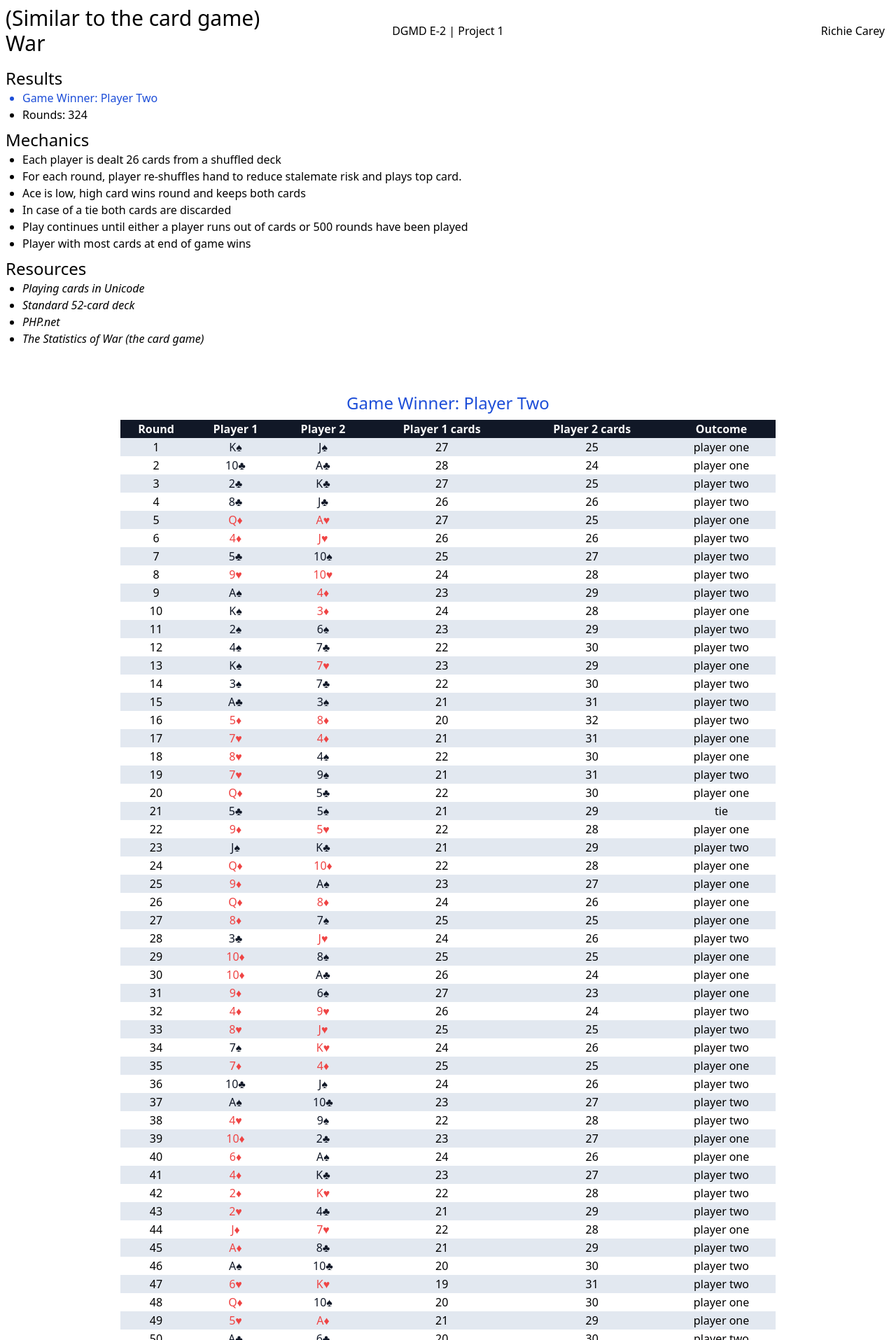
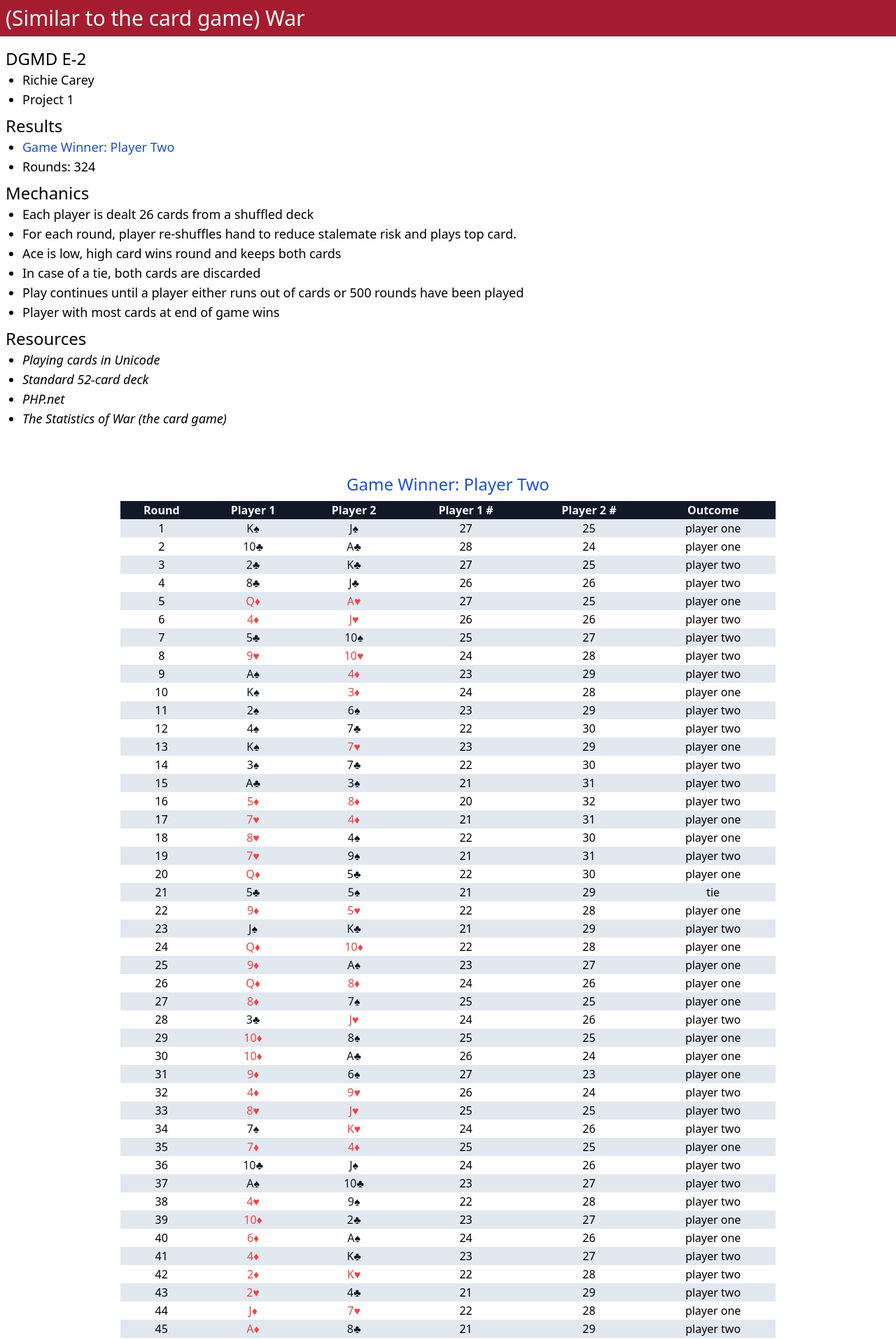
Before and after one commit to richiecarey/e2, a PHP site: page /index.php in a window 1280 px wide. Shown: the top 1915 px of the page at 70% size. Run offline with PHP 8.4, Linux system fonts and the light colour scheme; some libraries are stand-ins or nearby versions.

Commit message:
visual cleanup

```diff
--- a/p1/index-view.php
+++ b/p1/index-view.php
@@ -1,47 +1,48 @@
 <!doctype html>
 <html lang='en'>
+
 <head>
     <title><?php echo $title ?></title>
     <meta charset='utf-8'>
-        <link href=data:, rel=icon>
     <script src="https://cdn.tailwindcss.com"></script>
+    <meta name="viewport" content="width=device-width, initial-scale=1.0">
 </head>
-    <body>
-	    <header class="md:grid md:grid-cols-3 md:justify-items-stretch p-2">
+
+<body class="text-lg">
+    <header class="bg-[#a51c30] mb-2 md:grid md:grid-cols-1 md:justify-items-stretch p-2 text-zinc-50">
         <div class="md:flex md:items-center md:justify-self-start">
             <h1 class="text-2xl md:text-3xl">(Similar to the card game) War</h1>
         </div>
-            <div class="pl-2 md:pl-0 md:flex md:items-center md:justify-self-center">
-                <p>DGMD E-2 | Project 1</p>
-            </div>
-            <div class="pl-2 md:pl-0 md:pr-2 md:flex md:items-center md:justify-self-end no-underline hover:underline">
-	            <p class="text-s"><a href="mailto:richiecarey@gmail.com">Richie Carey</a></p>
-	        </div>
     </header>
     <section class="p-2">
+        <h2 class="text-2xl">DGMD E-2</h2>
+        <ul class="list-disc pb-2 pl-6">
+            <li><a href="mailto:richiecarey@gmail.com">Richie Carey</a></li>
+            <li>Project 1</li>
+        </ul>
         <h2 class="text-2xl">Results</h2>
-	            <ul class="list-disc pl-6 pb-2">
-                    <li class="text-blue-700">Game Winner: <?php echo $winner ?></li>
+        <ul class="list-disc pb-2 pl-6">
+            <li><span class="text-blue-700">Game Winner: <?php echo $winner ?></span></li>
             <li>Rounds: <?php echo $i ?></li>
         </ul>
         <h2 class="text-2xl">Mechanics</h2>
-                <ul class="list-disc pl-6 pb-2">
+        <ul class="list-disc pb-2 pl-6">
             <li>Each player is dealt 26 cards from a shuffled deck</li>
             <li>For each round, player re-shuffles hand to reduce stalemate risk and plays top card.</li>
             <li>Ace is low, high card wins round and keeps both cards</li>
-                    <li>In case of a tie both cards are discarded</li>
-                    <li>Play continues until either a player runs out of cards or 500 rounds have been played</li>
+            <li>In case of a tie, both cards are discarded</li>
+            <li>Play continues until a player either runs out of cards or 500 rounds have been played</li>
             <li>Player with most cards at end of game wins</li>
         </ul>
         <h2 class="text-2xl">Resources</h2>
-            <ul class="list-disc pl-6 pb-2 italic">
+        <ul class="list-disc italic pb-2 pl-6">
             <li><a class="no-underline hover:underline" href="https://en.wikipedia.org/wiki/Playing_cards_in_Unicode" target="_blank" rel="noopener noreferrer">Playing cards in Unicode</a></li>
             <li><a class="no-underline hover:underline" href="https://en.wikipedia.org/wiki/Standard_52-card_deck" target="_blank" rel="noopener noreferrer">Standard 52-card deck</a></li>
             <li><a class="no-underline hover:underline" href="https://www.php.net/" target="_blank" rel="noopener noreferrer">PHP.net</a></li>
             <li><a class="no-underline hover:underline" href="https://www.wimpyprogrammer.com/the-statistics-of-war-the-card-game" target="_blank" rel="noopener noreferrer">The Statistics of War (the card game)</a></li>
         </ul>
     </section>
-        <section class="grid mb-8 mt-8 p-4 place-items-center text-xs md:text-base">
+    <section class="grid mb-8 mt-8 md:p-4 place-items-center text-xs md:text-base">
         <h2 class="mb-2 text-2xl text-blue-700">Game Winner: <?php echo $winner ?></h2>
         <table class="table-fixed min-w-[99%] md:min-w-[75%] text-center">
             <thead>
@@ -49,31 +50,31 @@
                     <th>Round</th>
                     <th>Player 1</th>
                     <th>Player 2</th>
-                        <th>Player 1 cards</th>
-                        <th>Player 2 cards</th>
+                    <th>Player 1 #</th>
+                    <th>Player 2 #</th>
                     <th>Outcome</th>
                 </tr>
             </thead>
             <tbody>
-                    <?php foreach($game as $round => $outcome) { ?>
+                <?php foreach ($game as $round => $outcome) { ?>
                     <tr class="odd:bg-slate-200 hover:bg-yellow-100">
                         <td>
-                            <?php echo($outcome['round']) ?>
+                            <?php echo ($outcome['round']) ?>
                         </td>
-                        <td class="<?php echo($outcome['player one card style']) ?>">
-                            <?php echo($outcome['player one card']) ?>
+                        <td class="<?php echo ($outcome['player one card style']) ?>">
+                            <?php echo ($outcome['player one card']) ?>
                         </td>
-                        <td class="<?php echo($outcome['player two card style']) ?>">
-                            <?php echo($outcome['player two card']) ?>
+                        <td class="<?php echo ($outcome['player two card style']) ?>">
+                            <?php echo ($outcome['player two card']) ?>
                         </td>
                         <td>
-                            <?php echo($outcome['player one card count']) ?>
+                            <?php echo ($outcome['player one card count']) ?>
                         </td>
                         <td>
-                            <?php echo($outcome['player two card count']) ?>
+                            <?php echo ($outcome['player two card count']) ?>
                         </td>
                         <td>
-                            <?php echo($outcome['result']) ?>
+                            <?php echo ($outcome['result']) ?>
                         </td>
                     </tr>
                 <?php } ?>
@@ -85,4 +86,5 @@
         <p>Richie Carey</p>
     </footer>
 </body>
+
 </html>
```
Lines whose indentation alone changed are shown as unchanged.
